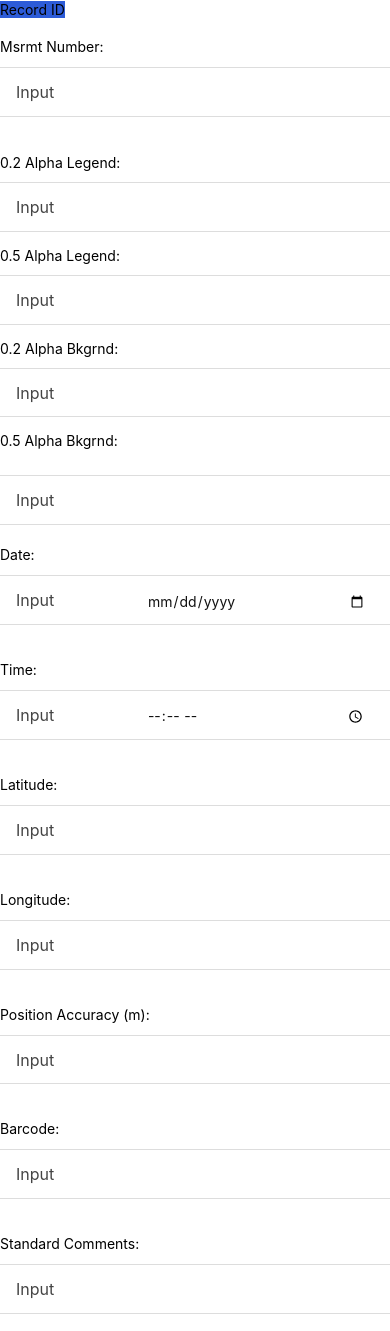
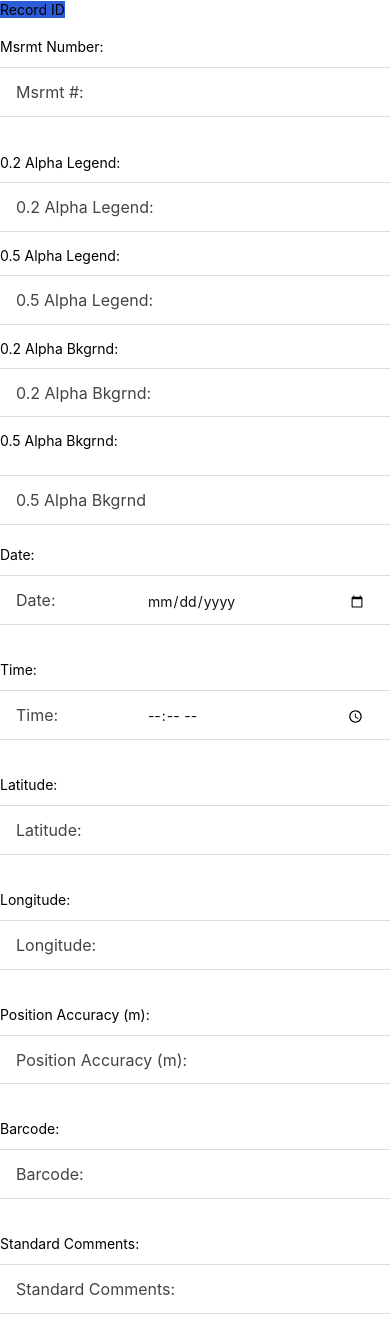
Before and after one commit to crawleca/CSCE490Fall2016, a website: page signSurveyApp/www/templates/newRecord.html in a window 390 px wide. Shown: the top 1331 px of the page. Drawn offline with Linux system fonts and the light colour scheme; some packages are replaced by stand-ins of ours; files that its build step writes are made by us from their sources.

Commit message:
Updated New Record

```diff
--- a/signSurveyApp/www/templates/newRecord.html
+++ b/signSurveyApp/www/templates/newRecord.html
@@ -16,7 +16,7 @@
                      </script>-->
 
                     <link href="../lib/ionic/css/ionic.css" rel="stylesheet">
-                        <link href="../css/style.css" rel="stylesheet">
+                    <link href="../css/style.css" rel="stylesheet">
 
                             <!-- IF using Sass (run gulp sass first), then uncomment below and remove the CSS includes above
                              <link href="../css/ionic.app.css" rel="stylesheet">
@@ -47,7 +47,7 @@
                     </p>
                     <form id="newRecord-form20" class="list">
                         <label class="item item-input" id="newRecord-input12">
-                            <span class="input-label">Input</span>
+                            <span class="input-label">Msrmt #:</span>
                             <input type="text" placeholder="">
                                 </label>
                         <div class="spacer" style="width: 300px; height: 15px;"></div>
@@ -57,7 +57,7 @@
                         0.2 Alpha Legend:
                         </p>
                         <label class="item item-input" id="newRecord-input9">
-                            <span class="input-label">Input</span>
+                            <span class="input-label">0.2 Alpha Legend:</span>
                             <input type="text" placeholder="">
                                 </label>
                         <div class="spacer" style="width: 300px; height: 15px;"></div>
@@ -65,7 +65,7 @@
                         0.5 Alpha Legend:
                         </p>
                         <label class="item item-input" id="newRecord-input10">
-                            <span class="input-label">Input</span>
+                            <span class="input-label">0.5 Alpha Legend:</span>
                             <input type="text" placeholder="">
                                 </label>
                         <div class="spacer" style="width: 300px; height: 15px;"></div>
@@ -73,7 +73,7 @@
                         0.2 Alpha Bkgrnd:
                         </p>
                         <label class="item item-input" id="newRecord-input11">
-                            <span class="input-label">Input</span>
+                            <span class="input-label">0.2 Alpha Bkgrnd:</span>
                             <input type="text" placeholder="">
                                 </label>
                         <div class="spacer" style="width: 300px; height: 15px;"></div>
@@ -82,7 +82,7 @@
                         </p>
                         <div class="spacer" style="width: 300px; height: 15px;"></div>
                         <label class="item item-input" id="newRecord-input7">
-                            <span class="input-label">Input</span>
+                            <span class="input-label">0.5 Alpha Bkgrnd</span>
                             <input type="text" placeholder="">
                                 </label>
                     </form>
@@ -91,7 +91,7 @@
                     </p>
                     <form id="newRecord-form11" class="list">
                         <label class="item item-input" id="newRecord-input15">
-                            <span class="input-label">Input</span>
+                            <span class="input-label">Date:</span>
                             <input type="date" placeholder="">
                                 </label>
                         <div class="spacer" style="width: 300px; height: 15px;"></div>
@@ -101,7 +101,7 @@
                     </p>
                     <form id="newRecord-form18" class="list">
                         <label class="item item-input" id="newRecord-input22">
-                            <span class="input-label">Input</span>
+                            <span class="input-label">Time:</span>
                             <input type="time" placeholder="">
                                 </label>
                         <div class="spacer" style="width: 300px; height: 15px;"></div>
@@ -111,7 +111,7 @@
                     </p>
                     <form id="newRecord-form12" class="list">
                         <label class="item item-input" id="newRecord-input16">
-                            <span class="input-label">Input</span>
+                            <span class="input-label">Latitude:</span>
                             <input type="text" placeholder="">
                                 </label>
                         <div class="spacer" style="width: 300px; height: 15px;"></div>
@@ -121,7 +121,7 @@
                     </p>
                     <form id="newRecord-form13" class="list">
                         <label class="item item-input" id="newRecord-input17">
-                            <span class="input-label">Input</span>
+                            <span class="input-label">Longitude:</span>
                             <input type="text" placeholder="">
                                 </label>
                         <div class="spacer" style="width: 300px; height: 15px;"></div>
@@ -131,7 +131,7 @@
                     </p>
                     <form id="newRecord-form14" class="list">
                         <label class="item item-input" id="newRecord-input18">
-                            <span class="input-label">Input</span>
+                            <span class="input-label">Position Accuracy (m):</span>
                             <input type="text" placeholder="">
                                 </label>
                         <div class="spacer" style="width: 300px; height: 15px;"></div>
@@ -141,7 +141,7 @@
                     </p>
                     <form id="newRecord-form15" class="list">
                         <label class="item item-input" id="newRecord-input19">
-                            <span class="input-label">Input</span>
+                            <span class="input-label">Barcode:</span>
                             <input type="text" placeholder="">
                                 </label>
                         <div class="spacer" style="width: 300px; height: 15px;"></div>
@@ -151,7 +151,7 @@
                     </p>
                     <form id="newRecord-form16" class="list">
                         <label class="item item-input" id="newRecord-input20">
-                            <span class="input-label">Input</span>
+                            <span class="input-label">Standard Comments:</span>
                             <input type="text" placeholder="">
                                 </label>
                         <div class="spacer" style="width: 300px; height: 15px;"></div>
@@ -161,12 +161,15 @@
                     </p>
                     <form id="newRecord-form17" class="list">
                         <label class="item item-input" id="newRecord-input21">
-                            <span class="input-label">Input</span>
+                            <span class="input-label">User Comment:</span>
                             <input type="text" placeholder="">
                                 </label>
                         <div class="spacer" style="width: 300px; height: 15px;"></div>
                     </form>
-                    <button class="button button-full button-positive button-stable" ng-click="newRecord()">
+                    <button class="button button-half button-positive button-stable" ng-click="newRecord()">
+                        Back
+                    </button>
+                    <button class="button button-half button-positive button-stable" ng-click="newRecord()">
                         Submit New Record
                     </button>
                 </ion-content>
```
